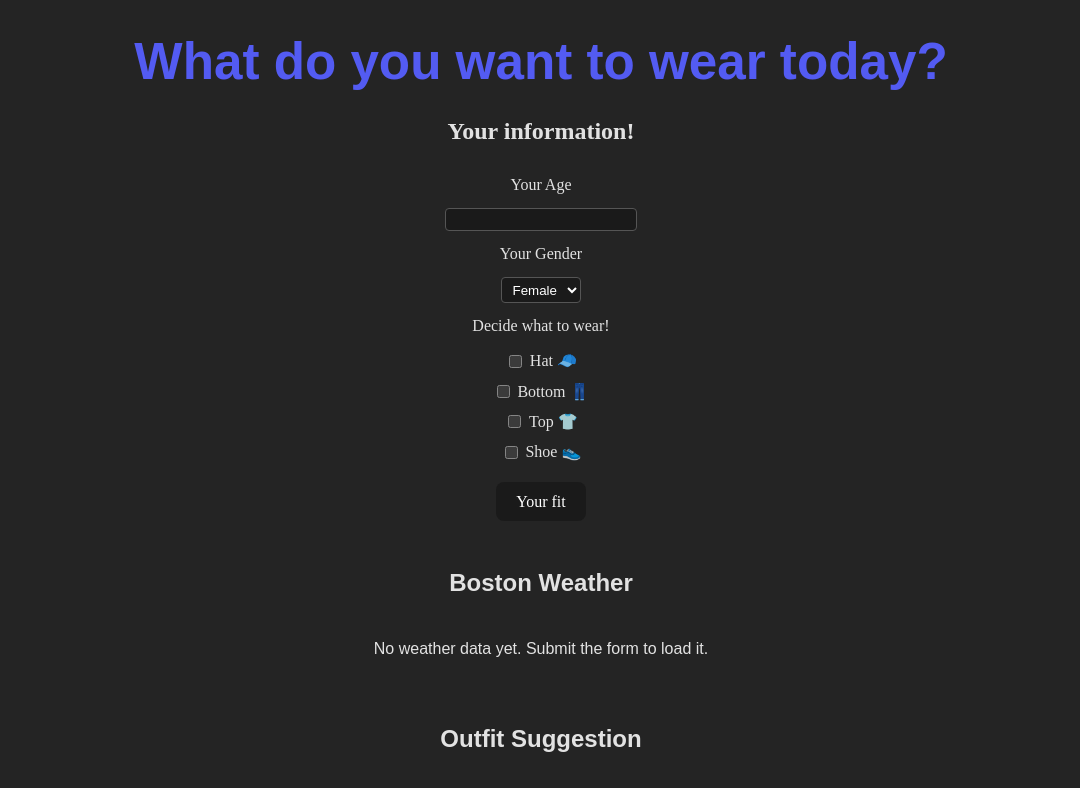
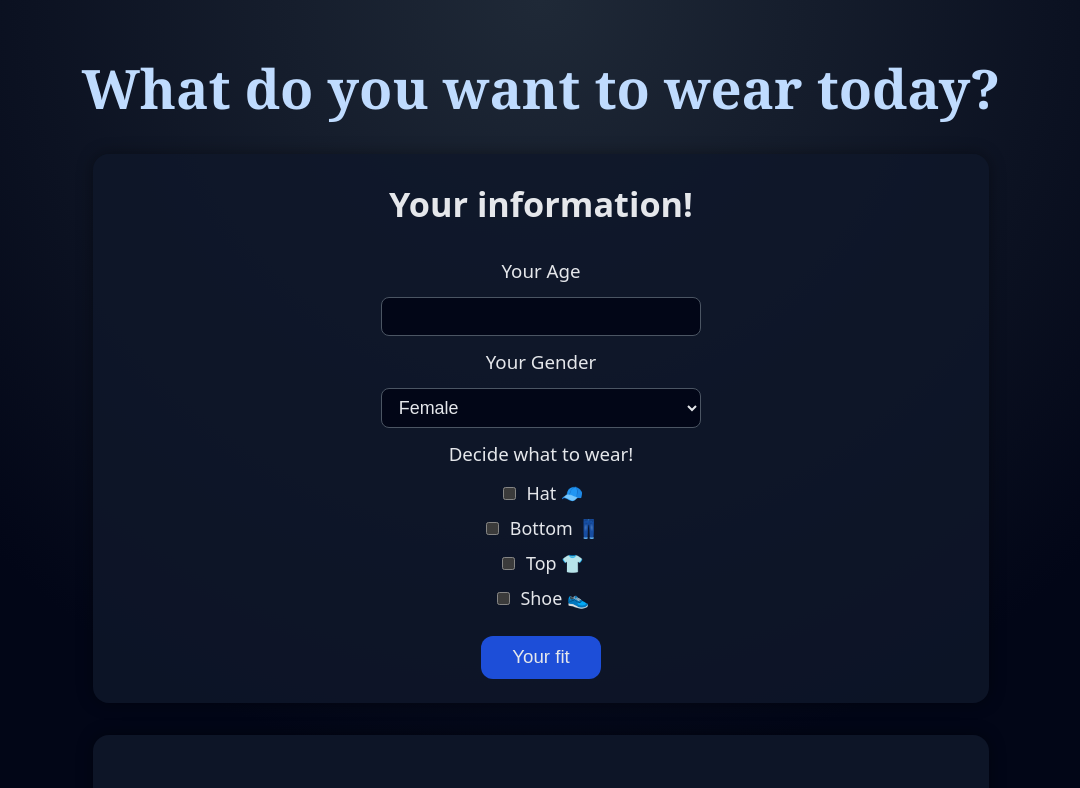
Before and after one commit to hellosarahl/finalproject, a React (Vite) app: page / in a window 1280 px wide. Shown: the top 788 px of the page, without its empty margins (99-1179 px from the left). Built offline with nearby package versions, Linux system fonts and the light colour scheme.

Commit message:
changed styling

```diff
--- a/src/App.tsx
+++ b/src/App.tsx
@@ -14,21 +14,24 @@
 
 //wrapper for app layout
 const PageWrapper = styled.div`
-  min-height: 100vh;
-  display: flex;
-  flex-direction: column;
-  align-items: center;
+    width: 100vw;
+    min-height: 100vh;
+    box-sizing: border-box;
+    padding: 6vh 6vw;
+    display: flex;
+    flex-direction: column;
+    align-items: center;
+    background: radial-gradient(circle at top, #1f2937 0, #020617 55%);
 `;
 
 
 //title for app
 const Title = styled.h1`
-  font-size: 3.2em;
-  line-height: 1.1;
-  margin-bottom: 2px;
-  color: #535bf2;
-  font-family: cursive, "Arial";
-
+  font-size: calc(3vw + 2vh); /* big and responsive */
+  margin: 0 0 3vh;
+  text-align: center;
+  color: #bfdbfe; /* light blue for contrast on dark bg */
+  font-family: "Georgia", "Times New Roman", serif;
 `;
 
 function App() {
--- a/src/components/OutfitSuggestion.tsx
+++ b/src/components/OutfitSuggestion.tsx
@@ -5,12 +5,22 @@
 import type { User } from "../interfaces/User";
 import type { Weather } from "../interfaces/Weather";
 
+
 const OutfitContainer = styled.section`
-  margin-top: 1.5rem;
+  width: 70vw;
+  max-width: 900px;
+  margin-top: 1.5rem; /* or convert to vh if you want */
+  margin-bottom: 6vh;
+  padding: 3vh 4vw;
   display: flex;
   flex-direction: column;
-  align-items: center;
+  align-items: flex-start;
   font-family: cursive, "Arial";
+  font-size: calc(0.9vw + 0.8vh);
+  background-color: rgba(15, 23, 42, 0.9);
+  border-radius: 2vh;
+  box-shadow: 0 0 2vh rgba(0, 0, 0, 0.4);
+  box-sizing: border-box;
 `;
 
 type OutfitSuggestionProps = {
--- a/src/components/UserForm.tsx
+++ b/src/components/UserForm.tsx
@@ -9,63 +9,83 @@
 
 // Container for the whole form
 const FormContainer = styled.form`
+  width: 70vw;                    /* use most of the width */
+  max-width: 900px;               /* optional safety cap */
   display: flex;
   flex-direction: column;
   align-items: center;
-  gap: 0.4rem;
-  font-family: cursive;
+  gap: 1vh;
+  padding: 3vh 4vw;
+  margin-bottom: 4vh;
+  background-color: rgba(15, 23, 42, 0.85);
+  border-radius: 2vh;
+  box-shadow: 0 0 2vh rgba(0, 0, 0, 0.4);
+  box-sizing: border-box;
 `;
 
 // heading inside the form
 const SectionTitle = styled.h2`
-  margin-bottom: 0.8rem;
+  font-size: calc(1.8vw + 1.4vh);
+  margin: 0 0 2vh;
+  color: #e5e7eb;
 `;
 
 // Label-like text above inputs
 const FieldLabel = styled.p`
-  margin: 0.3rem 0;
+  margin: 0.5vh 0;
+  font-size: calc(0.9vw + 0.9vh);
 `;
 
 // Text input for age
 const TextInput = styled.input`
-  padding: 0.2rem 0.4rem;
-  background-color: #1a1a1a;
-  border-radius: 4px;
-  border: 1px solid #555;
-  color: white;
+  width: 40vw;
+  max-width: 320px;
+  padding: 1vh 1vw;
+  background-color: #020617;
+  border-radius: 1vh;
+  border: 0.2vh solid #4b5563;
+  color: #e5e7eb;
+  font-size: calc(0.9vw + 0.8vh);
+  box-sizing: border-box;
 `;
 
 // Select for gender
 const StyledSelect = styled.select`
-  padding: 0.2rem 0.4rem;
-  background-color: #1a1a1a;
-  border-radius: 4px;
-  border: 1px solid #555;
-  color: white;
+  width: 40vw;
+  max-width: 320px;
+  padding: 1vh 1vw;
+  background-color: #020617;
+  border-radius: 1vh;
+  border: 0.2vh solid #4b5563;
+  color: #e5e7eb;
+  font-size: calc(0.9vw + 0.8vh);
+  box-sizing: border-box;
 `;
 
 // One row for each checkbox
 const CheckboxRow = styled.label`
   display: flex;
   align-items: center;
-  gap: 0.3rem;
+  gap: 0.6vw;
+  font-size: calc(0.9vw + 0.8vh);
 `;
 
 // Submit button
 const SubmitButton = styled.button`
-  border-radius: 8px;
-  border: 1px solid transparent;
-  padding: 0.6em 1.2em;
-  font-size: 1em;
+  margin-top: 2vh;
+  padding: 1.2vh 2.4vw;
+  border-radius: 1.5vh;
+  border: 0.2vh solid transparent;
+  font-size: calc(0.9vw + 0.9vh);
   font-weight: 500;
-  font-family: inherit;
-  background-color: #1a1a1a;
+  background-color: #1d4ed8; /* strong blue */
+  color: #e5e7eb;
   cursor: pointer;
-  transition: border-color 0.25s;
-  margin-top: 0.7rem;
+  transition: background-color 0.25s, transform 0.15s;
 
   &:hover {
-    border-color: #646cff;
+    background-color: #2563eb;
+    transform: translateY(-0.3vh);
   }
 `;
 
--- a/src/components/WeatherPanel.tsx
+++ b/src/components/WeatherPanel.tsx
@@ -9,13 +9,25 @@
 
 
 const WeatherPanelContainer = styled.section`
-  margin-top: 1.5rem;
-  display: flex;
-  flex-direction: column;
-  align-items: center;
-  font-family: cursive, "Arial";
+  width: 70vw;
+  max-width: 900px;
+  margin-bottom: 4vh;
+  padding: 3vh 4vw;
+  background-color: rgba(15, 23, 42, 0.9);
+  border-radius: 2vh;
+  box-shadow: 0 0 2vh rgba(0, 0, 0, 0.4);
+  box-sizing: border-box;
+  font-size: calc(0.9vw + 0.8vh);
+`;
 
+const WeatherTitle = styled.h2`
+  margin: 0 0 2vh;
+  font-size: calc(1.4vw + 1.2vh);
+  color: #e5e7eb;
+`;
 
+const WeatherLine = styled.p`
+  margin: 0.5vh 0;
 `;
 
 type WeatherPanelProps = {
@@ -34,12 +46,13 @@
     const description = mapWeatherCodeToDescription(weather.weather_code);
     return (
         <WeatherPanelContainer>
-            <h2>Boston Weather</h2>
-            <p>Temperature: {weather.temperature_2m} °C</p>
-            <p>Rain: {weather.rain}</p>
-            <p>Condition: {description}</p>
+            <WeatherTitle>Boston Weather</WeatherTitle>
+            <WeatherLine>Temperature: {weather.temperature_2m} °C</WeatherLine>
+            <WeatherLine>Rain: {weather.rain}</WeatherLine>
+            <WeatherLine>Condition: {description}</WeatherLine>
         </WeatherPanelContainer>
     );
+
 }
 
 export default WeatherPanel;
--- a/src/index.css
+++ b/src/index.css
@@ -1,29 +1,28 @@
-/* index.css - GLOBAL ONLY */
+/* index.css – global theme only, no component-specific layout */
 
 :root {
-    font-family: system-ui, Avenir, Helvetica, Arial, sans-serif;
+    font-family: system-ui, -apple-system, BlinkMacSystemFont, "Segoe UI",
+    sans-serif;
     line-height: 1.5;
     font-weight: 400;
     color-scheme: dark;
-    color: rgba(255, 255, 255, 0.87);
-    background-color: #242424;
-    text-rendering: optimizeLegibility;
-    -webkit-font-smoothing: antialiased;
-    -moz-osx-font-smoothing: grayscale;
+    background-color: #020617; /* very dark navy for contrast */
+    color: #e5e7eb; /* light gray text */
 }
 
+/* Make the body fill the screen and center the app */
 body {
-    margin: 0 auto;
+    margin: 0;
     min-width: 100vw;
     min-height: 100vh;
 }
 
 a {
     font-weight: 500;
-    color: #646cff;
+    color: #60a5fa;
     text-decoration: none;
 }
 
 a:hover {
-    color: #535bf2;
+    color: #93c5fd;
 }
```
